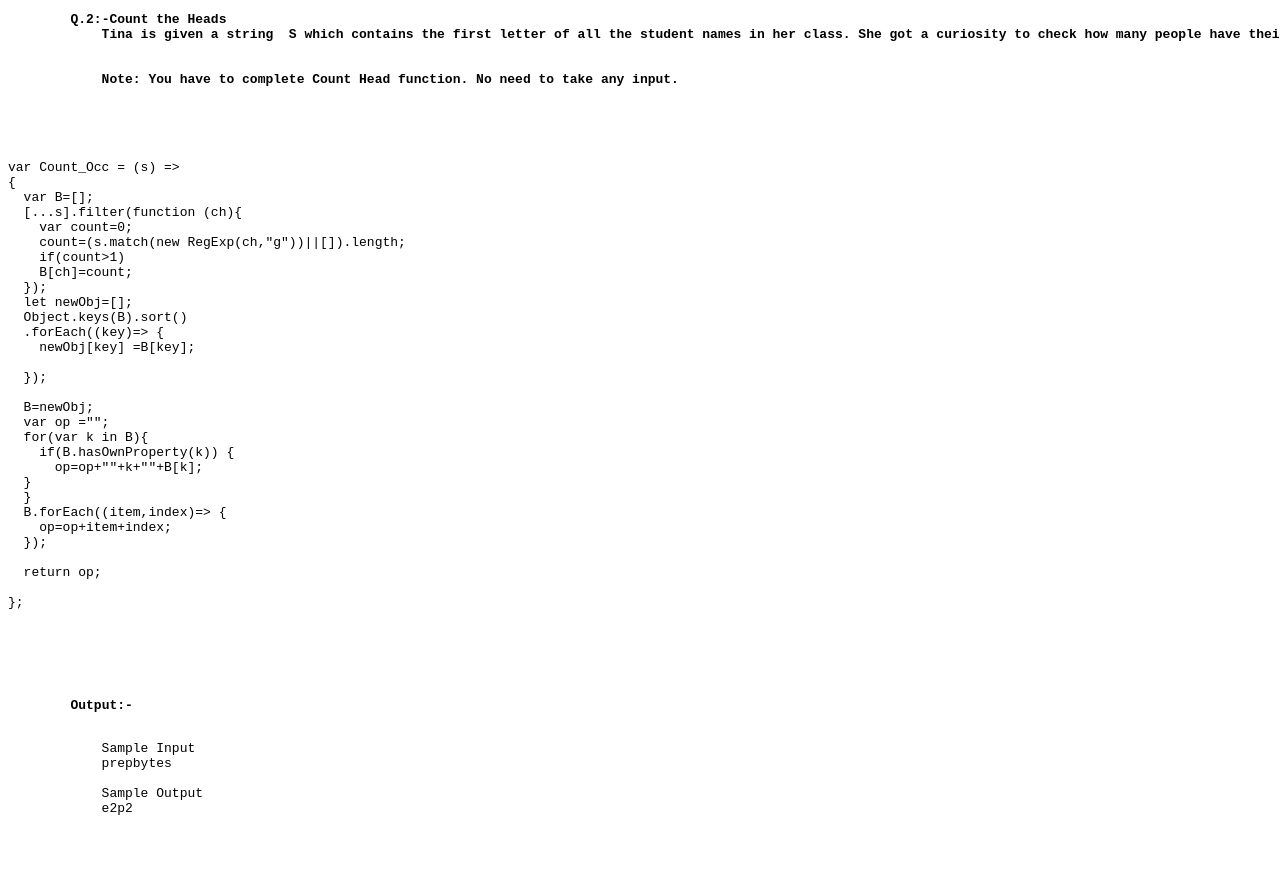
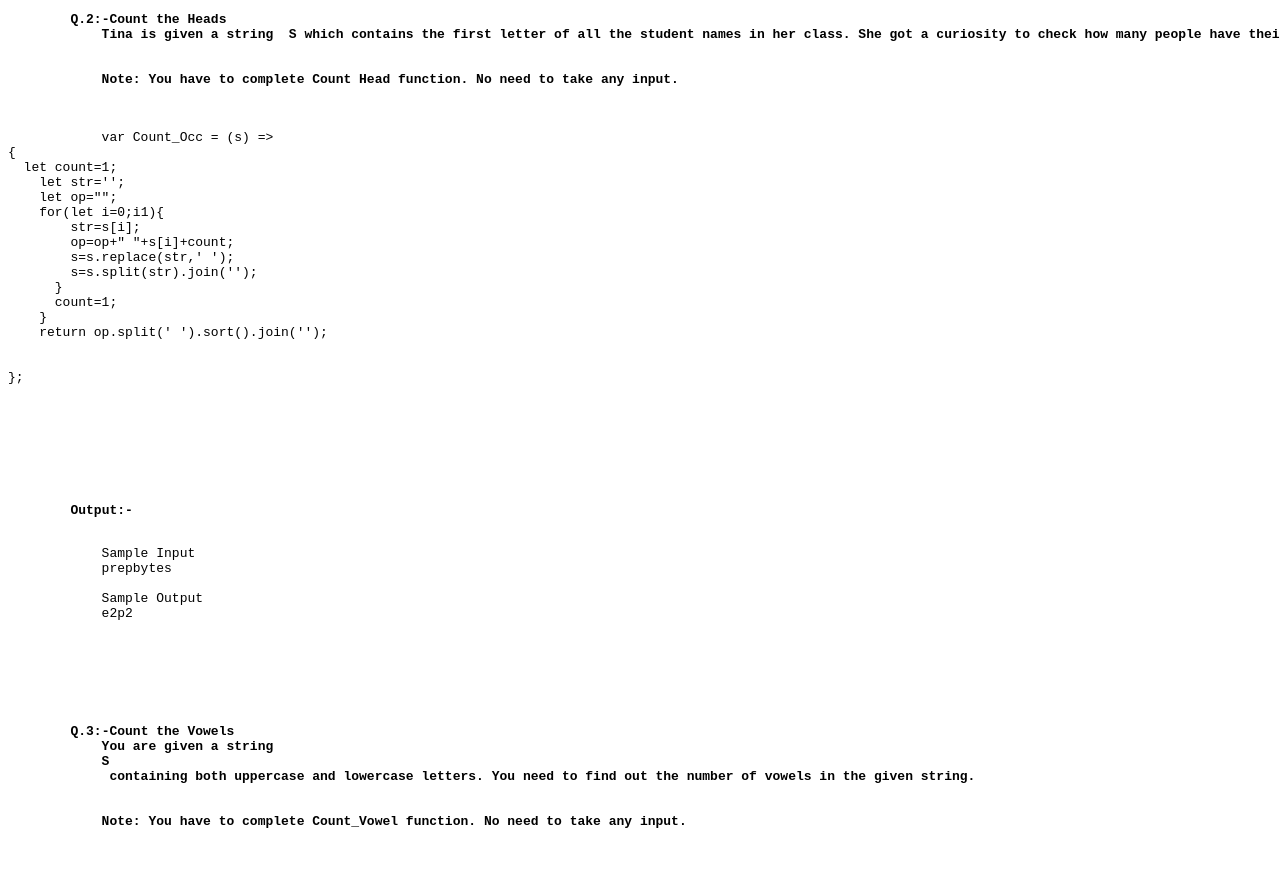
Before and after one commit to aanyadhull/assessment5-js, a plain HTML site: page index.html in a window 1280 px wide. Shown: the part 840-1709 px from the top of the page. Drawn offline with Linux system fonts and the light colour scheme.

Commit message:
Update index.html

```diff
--- a/index.html
+++ b/index.html
@@ -57,38 +57,31 @@
             Note: You have to complete Count Head function. No need to take any input.
             </b>
         <pre>
+            var Count_Occ = (s) =>
+{
+  let count=1;
+    let str='';
+    let op="";
+    for(let i=0;i<s.length;i++){
+      for(j=i+1;j<s.length;j++){
+        if(s[i]==s[j]){
+          count++;
+        }
+      }
+      if(count>1){
+        str=s[i];
+        op=op+" "+s[i]+count;
+        s=s.replace(str,' ');
+        s=s.split(str).join('');
+      }
+      count=1;
+    }
+    return op.split(' ').sort().join('');
 
 
-var Count_Occ = (s) =>
-{
-  var B=[];
-  [...s].filter(function (ch){
-    var count=0;
-    count=(s.match(new RegExp(ch,"g"))||[]).length;
-    if(count>1)
-    B[ch]=count;
-  });
-  let newObj=[];
-  Object.keys(B).sort()
-  .forEach((key)=> {
-    newObj[key] =B[key];
+};
 
-  });
 
-  B=newObj;
-  var op ="";
-  for(var k in B){
-    if(B.hasOwnProperty(k)) {
-      op=op+""+k+""+B[k];
-  }
-  }
-  B.forEach((item,index)=> {
-    op=op+item+index;
-  });
-
-  return op;
-
-};
 
 
 
```
